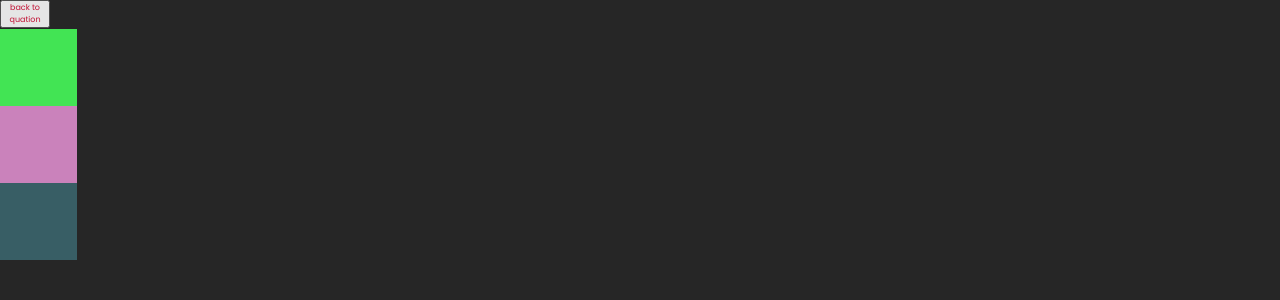
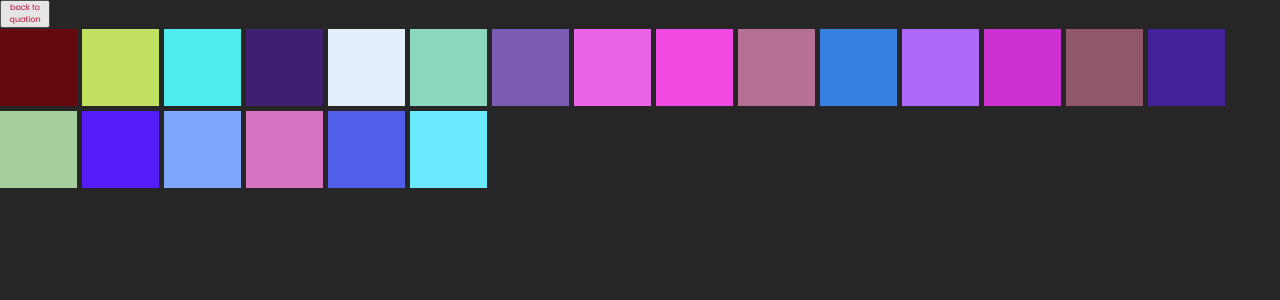
Before and after one commit to ypreiser/quiz, a React (Vite) app in the folder client/: page /game in a window 1280 px wide. Shown: the top 300 px of the page. Built offline with nearby package versions, Linux system fonts and the light colour scheme.

Commit message:
quetions

```diff
--- a/client/src/components/GameSquare/index.jsx
+++ b/client/src/components/GameSquare/index.jsx
@@ -3,7 +3,7 @@ import style from './style.module.css';
 import { useGameStore } from '../../store';
 import UserView from '../UserView';
 
-const GameSquare = ({ question, playersOnSquare }) => {
+const GameSquare = ({ playersOnSquare }) => {
   const players = useGameStore(state => state.game.players);
   const [playersOnSquareState, setPlayersOnSquareState] = useState([]);
 
@@ -15,6 +15,7 @@ const GameSquare = ({ question, playersOnSquare }) => {
         const player = players.find(p => p.id === playerId);
         return player ? { name: player.name, avatar: player.avatar } : null;
       }).filter(player => player !== null);
+      console.log({playersOnSquare})
 
       setPlayersOnSquareState(updatedPlayers);
     }
--- a/client/src/pages/BoardPage/index.jsx
+++ b/client/src/pages/BoardPage/index.jsx
@@ -25,7 +25,8 @@ export default function BoardPage() {
     });
 
     setPlayersOnSquares(tempPlayersOnSquares);
-  }, [players, quations, user]);
+  }, [players]);
+
 
   return (
     <div>
--- a/client/src/pages/BoardPage/style.module.css
+++ b/client/src/pages/BoardPage/style.module.css
@@ -0,0 +1,6 @@
+.board{
+    display: flex;
+    flex-wrap: wrap;
+    gap: 5px;
+
+}
--- a/client/src/pages/PlayerDetails/index.jsx
+++ b/client/src/pages/PlayerDetails/index.jsx
@@ -16,7 +16,7 @@ export default function PlayerDetails() {
     // עדכון המידע של המשתמש בחנות
     setUser({ name, avatar });
     joinGame();
-    console.log('New player:', name);
+    // console.log('New player:', name);
 
     // ניווט לדף השאלות
     nav('/quation');
--- a/client/src/pages/QuationPage/index.jsx
+++ b/client/src/pages/QuationPage/index.jsx
@@ -17,9 +17,9 @@ export default function QuationPage() {
   const players = useGameStore(state => state.game.players);
   const setGame = useGameStore(state => state.setGame);
   const game = useGameStore(state => state.game);
-  console.log('players:', players);
+  // console.log('players:', players);
 
-  console.log('user:', user);
+  // console.log('user:', user);
 
 
   useEffect(() => {
--- a/client/src/quations.js
+++ b/client/src/quations.js
@@ -1,17 +1,107 @@
 export let quations = [
   {
-      story: "The quick brown fox jumps over the lazy dog",
-      answer: "moshe",
+    story: "טסלה זה החלום שלו",
+    answer: "ישראל",
     id: 1,
   },
   {
-      story: "The quick black cat jumps over the scary rat",
-      answer: "dana",
+    story: "ירתה באקדח לכבוד הבת מצווה",
+    answer: "תהילה",
     id: 2,
   },
   {
-      story: "The quick pink chick jumps over the sweet banana",
-        answer: "chnik",
+    story: "אחרי יותר מארבע שנות חברות נודע לו שסבא של אחד החברים הכי טובים שלו הציל את סבתא שלו בשואה",
+    answer: "יהושוע",
     id: 3,
-    }
+  },
+  {
+    story: "מרים",
+    answer: "מרים",
+    id: 4
+  },
+  {
+    story: "גילה",
+    answer: "גילה",
+    id: 5
+  },
+  {
+    story: "רוני",
+    answer: "רוני",
+    id: 6
+  },
+  {
+    story: "השם השני שלו זה חי",
+    answer: "יעקב",
+    id: 7
+  },
+  {
+    story: "התעסק בהקלטת ועריכת שמע ווידאו",
+    answer: "הלל",
+    id: 8
+  },
+  {
+    story: "אלירז",
+    answer: "אלירז",
+    id: 9
+  },
+  {
+    story: "אורנא",
+    answer: "אורנא",
+    id: 10
+  },
+  {
+    story: "טל",
+    answer: "טל",
+    id: 11
+  },
+  {
+    story: "שקד",
+    answer: "שקד",
+    id: 12
+  },
+  {
+    story: "ליאל",
+    answer: "ליאל",
+    id: 13
+  },
+  {
+    story: "רפאל",
+    answer: "רפאל",
+    id: 14
+  },
+  {
+    story: "גדל בצפת",
+    answer: "אריה",
+    id: 15
+  },
+  {
+    story: "חותם",
+    answer: "חותם",
+    id: 16
+  },
+  {
+    story: "הדסה",
+    answer: "הדסה",
+    id: 17
+  },
+  {
+    story: "יוסף",
+    answer: "יוסף",
+    id: 18
+  },
+  {
+    story: "מתנאל",
+    answer: "מתנאל",
+    id: 19
+  },
+  {
+    story: "צבי",
+    answer: "צבי",
+    id: 20
+  },
+  {
+    story: "אביעד",
+    answer: "אביעד",
+    id: 21
+  },
 ];
```
Also changed, not shown: client/src/store.js (+6 -6 lines), 1 other file (tests, documents, lock files or other folders). Lines whose indentation alone changed are shown as unchanged.
